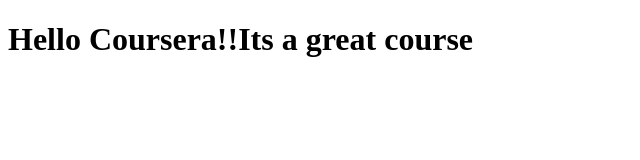
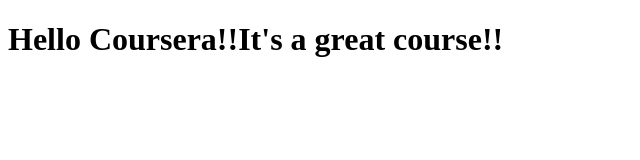
Before and after one commit to mendesevan/coursera-test, a plain HTML site: page site/index.html in a window 1280 px wide. Shown: the whole page, without its empty margins (0-640 px from the left). Drawn offline with Linux system fonts and the light colour scheme.

Commit message:
Another small change to our page content.

```diff
--- a/site/index.html
+++ b/site/index.html
@@ -4,6 +4,6 @@
 	<title>Hello Coursera!!</title>
 </head>
 <body>
-<h1>Hello Coursera!!Its a great course<h1>
+<h1>Hello Coursera!!It's a great course!!<h1>
 </body>
 </html>
```
